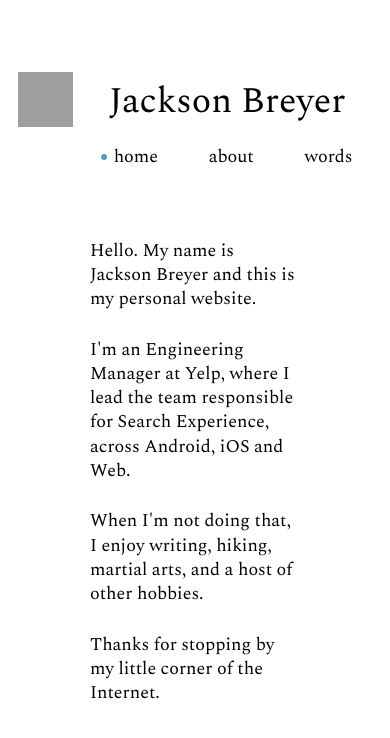
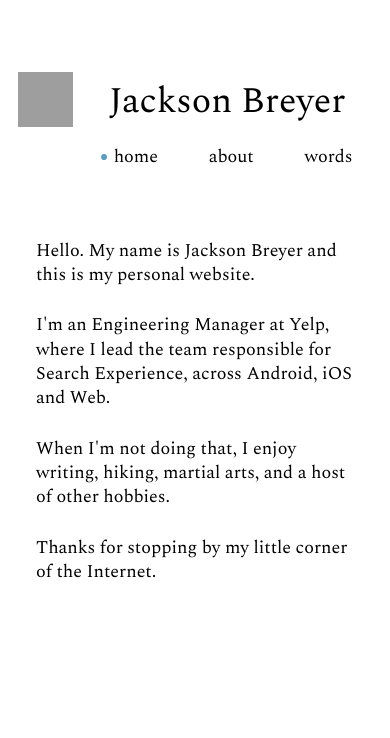
Before and after one commit to breyerjs/jacksonbreyer, a Next.js app: page / in a window 390 px wide. Shown: the top 738 px of the page. Built offline with nearby package versions, Linux system fonts and the light colour scheme; grey boxes are pictures that could not be loaded.

Commit message:
Fix text padding for mobile screens

```diff
--- a/pages/components/shared/Header/Header.scss
+++ b/pages/components/shared/Header/Header.scss
@@ -64,7 +64,7 @@
     flex-flow: row wrap;
 }
 
-// Hides the mobile header if the screen is too narrow
+// Hides the mobile header if the screen is too wide
 @media only screen and (min-width: 760px) {
     .mobileTitleRow { display: none; }
 }
--- a/pages/components/shared/Layout/Layout.scss
+++ b/pages/components/shared/Layout/Layout.scss
@@ -8,6 +8,14 @@
 
 }
 
+// Less padding if we're on a mobile screen
+@media only screen and (max-width: 759px) {
+    .contentContainer {
+        padding-left: 2em;
+        padding-right: 2em;
+    }
+}
+
 .layoutContainer{
     text-align: center;
 }
```
